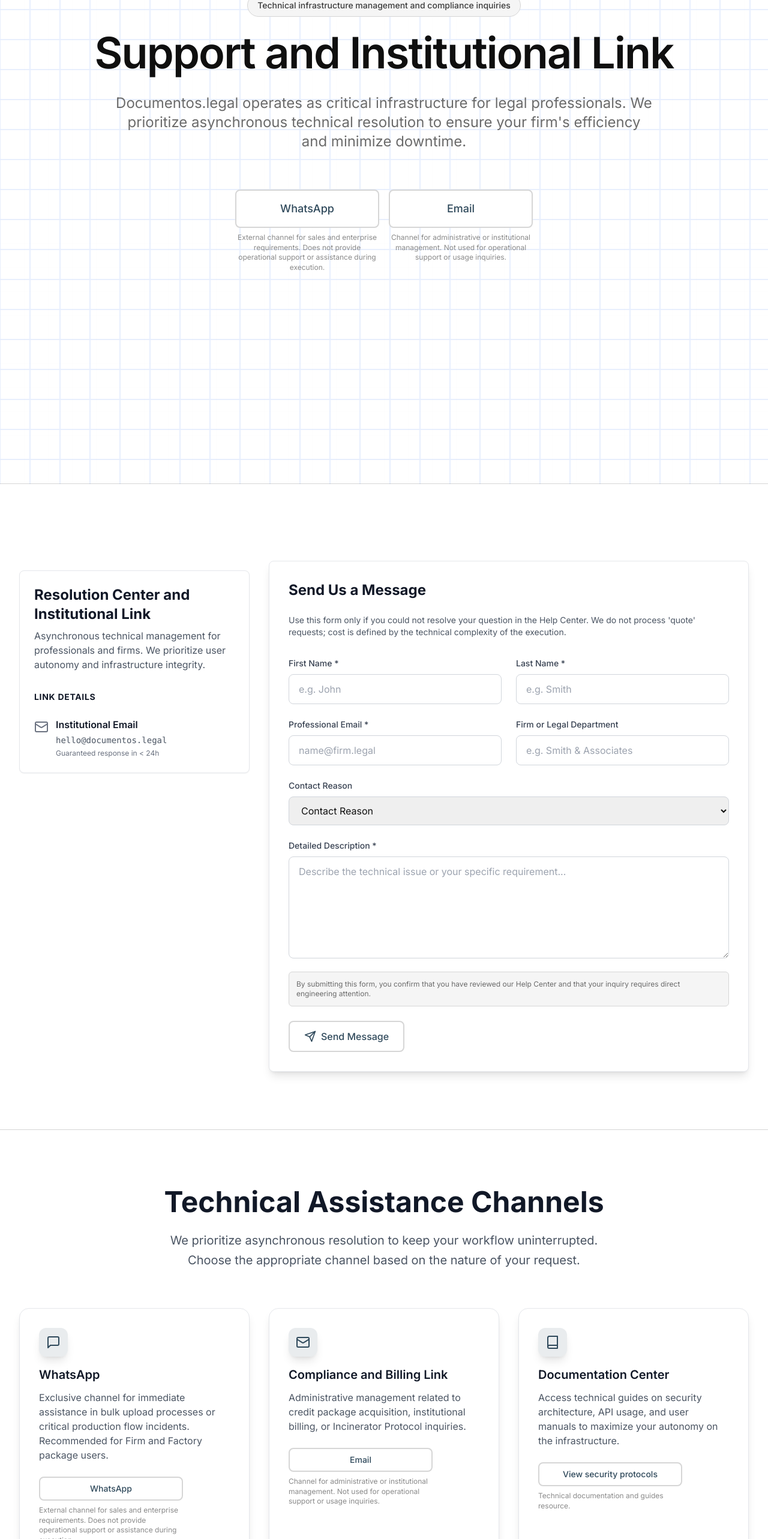
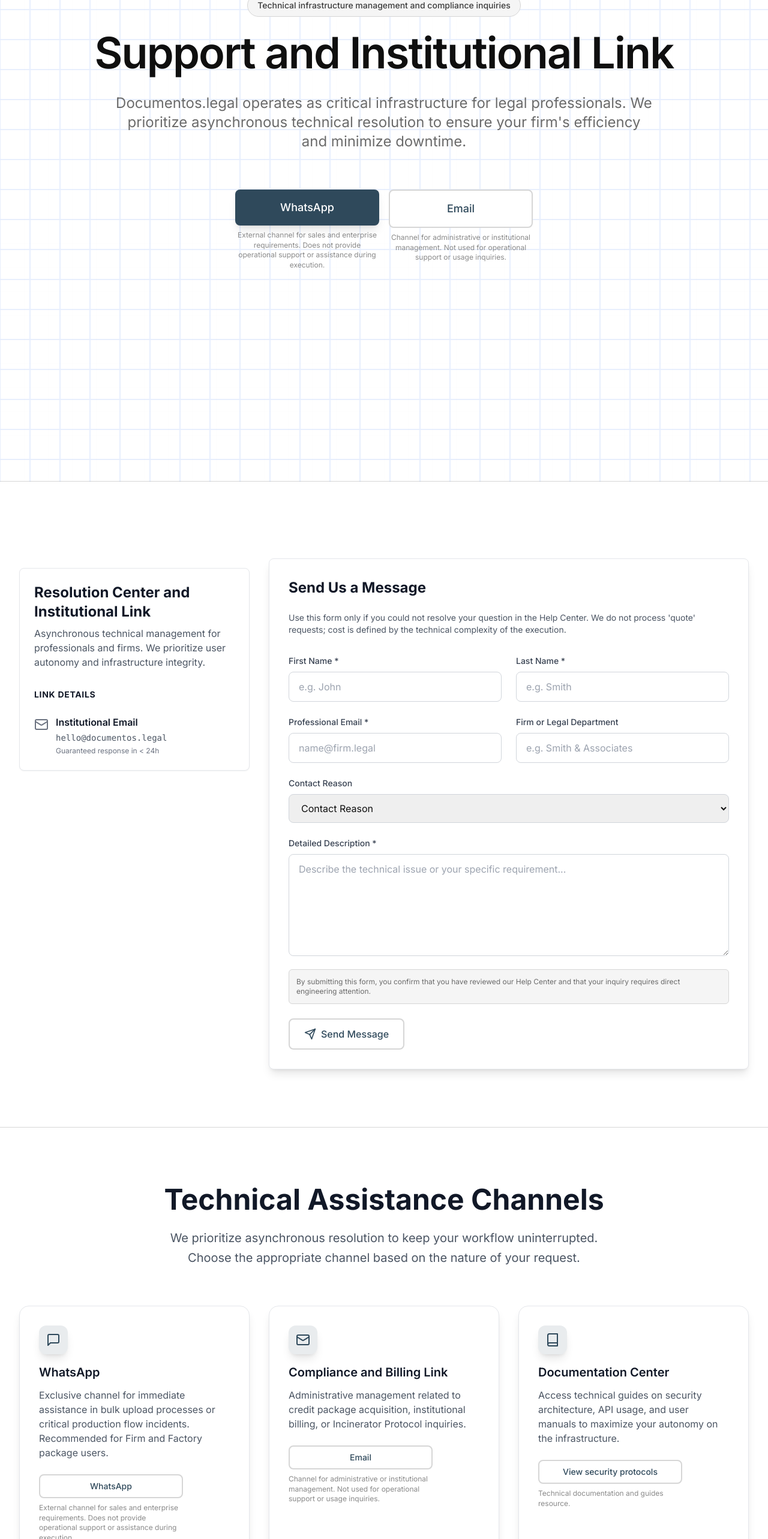
Before and after one commit to cyboring-technologies/sbu-legal-landing, a Next.js app: page /en/contact in a window 1280 px wide. Shown: the part 234-2800 px from the top of the page at 60% size. Built offline with nearby package versions, Linux system fonts and the light colour scheme.

Commit message:
feat: add Privacy, Q&A, Terms, Contact, and Our Services pages along with a new Footer component.

```diff
--- a/src/app/(landing)/[locale]/contact/page.tsx
+++ b/src/app/(landing)/[locale]/contact/page.tsx
@@ -86,15 +86,15 @@
             description={t('hero.description')}
             primaryCTA={{
               text: t('hero.cta_3_primary'),
-              href: 'https://wa.me/18156620760',
-              ctaType: 'cta-2',
+              href: 'https://wa.me/50687504770',
+              ctaType: 'cta-3',
               target: '_blank',
               note: t('hero.cta_3_note'),
             }}
             secondaryCTA={{
               text: t('hero.cta_4_secondary'),
               href: 'mailto:hello@documentos.legal',
-              ctaType: 'cta-2',
+              ctaType: 'cta-4',
               target: '_blank',
               note: t('hero.cta_4_note'),
             }}
@@ -342,7 +342,8 @@
                   {t('alternativeContact.whatsapp.description')}
                 </p>
                 <CTAButton
-                  href="https://wa.me/18156620760"
+                  href="https://wa.me/50687504770"
+                  target="_blank"
                   variant="secondary"
                   size="sm"
                   ctaType="cta-2"
@@ -365,9 +366,10 @@
                 </p>
                 <CTAButton
                   href="mailto:hello@documentos.legal?subject=Consulta de Facturación"
+                  target="_blank"
                   variant="secondary"
                   size="sm"
-                  ctaType="cta-2"
+                  ctaType="cta-4"
                   note={t('alternativeContact.cta_4_note')}
                 >
                   {t('alternativeContact.cta_4_send')}
--- a/src/app/(landing)/[locale]/our-services/page.tsx
+++ b/src/app/(landing)/[locale]/our-services/page.tsx
@@ -490,7 +490,7 @@
                 <p className="text-gray-600 dark:text-gray-300 mb-8 flex-grow">{t('cta.whatsapp.description')}</p>
                 <div className="mb-4">
                   <CTAButton
-                    href="https://wa.me/18156620760"
+                    href="https://wa.me/50687504770"
                     variant="secondary"
                     size="md"
                     className="w-full justify-center"
--- a/src/app/(landing)/[locale]/privacy/PrivacyContent.tsx
+++ b/src/app/(landing)/[locale]/privacy/PrivacyContent.tsx
@@ -146,9 +146,10 @@
                     {t('sections.contact.email')}:{' '}
                     <CTAButton
                       href="mailto:legal@cyboring.com"
+                      target="_blank"
                       variant="secondary"
                       size="sm"
-                      ctaType="cta-3"
+                      ctaType="cta-4"
                       className="p-0 h-auto bg-transparent hover:bg-transparent text-blue-600 dark:text-blue-400 border-none inline"
                     >
                       legal@cyboring.com
--- a/src/app/(landing)/[locale]/questions-and-answers/page.tsx
+++ b/src/app/(landing)/[locale]/questions-and-answers/page.tsx
@@ -341,7 +341,7 @@
                   {t('helpResources.whatsapp.description')}
                 </p>
                 <CTAButton
-                  href="https://wa.me/18156620760"
+                  href="https://wa.me/50687504770"
                   target="_blank"
                   variant="secondary"
                   size="md"
@@ -368,7 +368,7 @@
                   target="_blank"
                   variant="secondary"
                   size="md"
-                  ctaType="cta-2"
+                  ctaType="cta-4"
                   note={t('helpResources.cta_4_note')}
                   className="mx-auto"
                 >
@@ -514,9 +514,10 @@
                 </p>
                 <CTAButton
                   href="mailto:hello@documentos.legal?subject=Reporte de Fricción Técnica"
+                  target="_blank"
                   variant="secondary"
                   size="md"
-                  ctaType="cta-2"
+                  ctaType="cta-4"
                   className="mx-auto"
                 >
                   {t('evolutionProtocol.cta_4_send')}
@@ -535,9 +536,10 @@
                 </p>
                 <CTAButton
                   href="mailto:hello@documentos.legal?subject=Propuesta de Nuevo Módulo Documental"
+                  target="_blank"
                   variant="secondary"
                   size="md"
-                  ctaType="cta-2"
+                  ctaType="cta-4"
                   className="mx-auto"
                 >
                   {t('evolutionProtocol.cta_4_send')}
--- a/src/app/(landing)/[locale]/terms/TermsContent.tsx
+++ b/src/app/(landing)/[locale]/terms/TermsContent.tsx
@@ -182,9 +182,10 @@
                     {t('sections.contact.email')}:{' '}
                     <CTAButton
                       href="mailto:legal@cyboring.com"
+                      target="_blank"
                       variant="secondary"
                       size="sm"
-                      ctaType="cta-3"
+                      ctaType="cta-4"
                       className="p-0 h-auto bg-transparent hover:bg-transparent text-blue-600 dark:text-blue-400 border-none inline"
                     >
                       legal@cyboring.com
--- a/src/components/Footer.tsx
+++ b/src/components/Footer.tsx
@@ -177,6 +177,7 @@
                 <Mail className="h-4 w-4 text-blue-600 dark:text-blue-400" />
                 <CTAButton
                   href="mailto:hello@documentos.legal"
+                  target="_blank"
                   variant="secondary"
                   size="sm"
                   ctaType="cta-4"
@@ -190,7 +191,8 @@
               <div className="flex items-center space-x-2">
                 <MessageCircle className="h-4 w-4 text-blue-600 dark:text-blue-400" />
                 <CTAButton
-                  href="https://wa.me/18156620760"
+                  href="https://wa.me/50687504770"
+                  target="_blank"
                   variant="secondary"
                   size="sm"
                   ctaType="cta-3"
```
